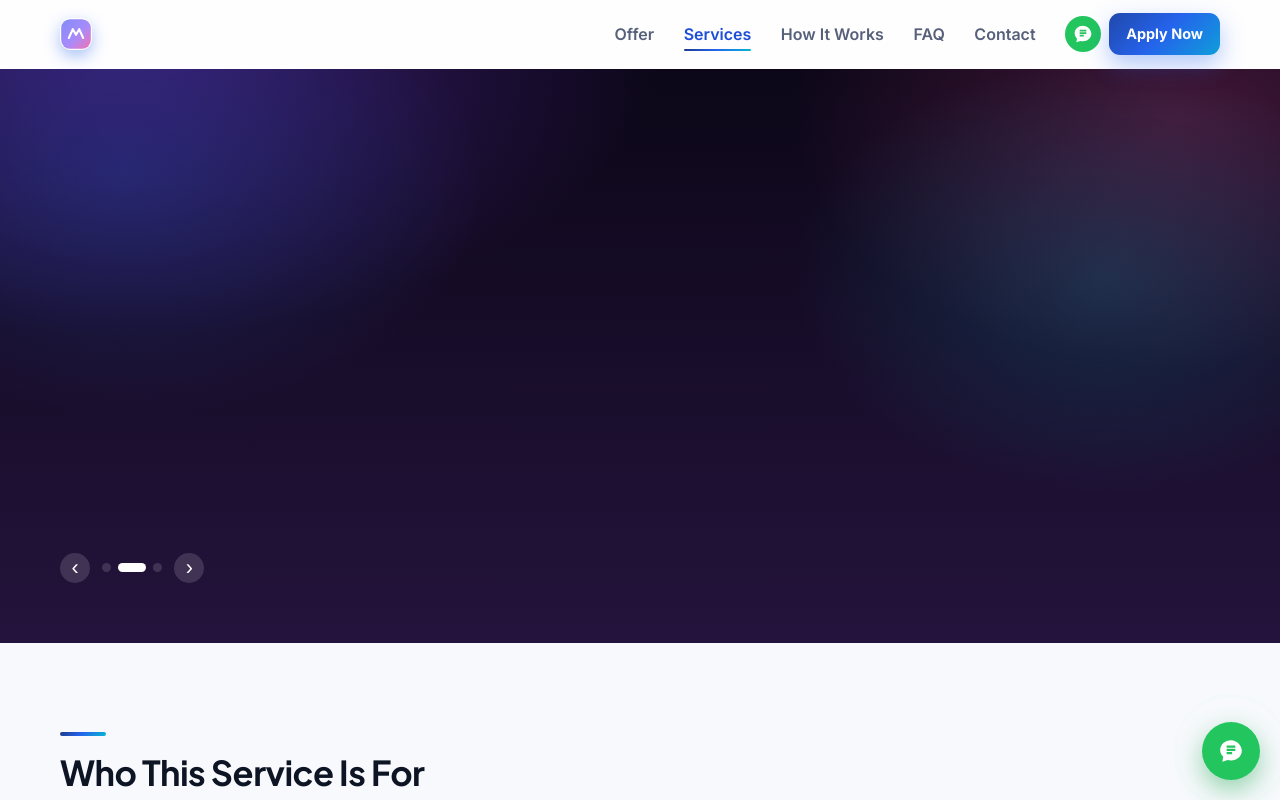
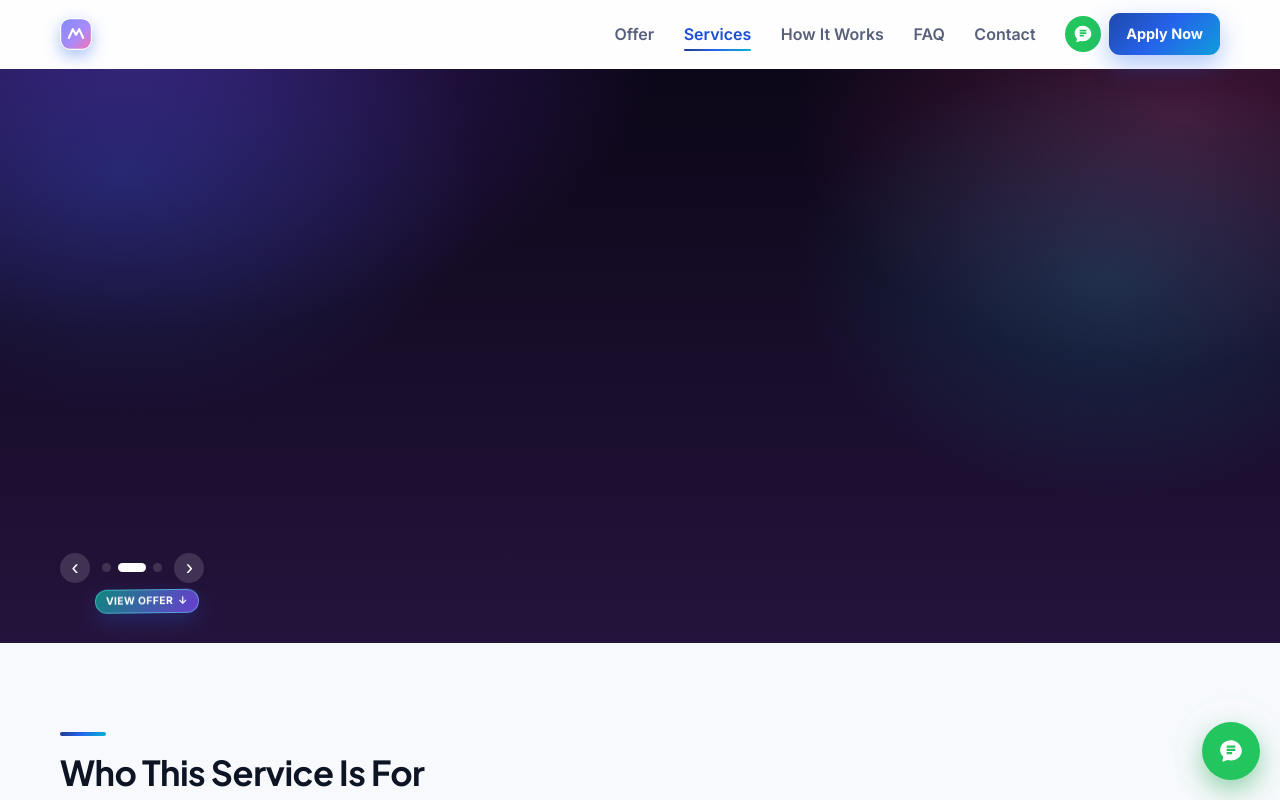
Before and after one commit to manojrashinkar-sys/website-offer, a React (Vite) app in the folder frontend/: page / in a window 1280 px wide. Shown: the top 800 px of the page. Built offline with nearby package versions, Linux system fonts and the light colour scheme; no server answers.

Commit message:
Add animated offer pill to desktop hero

```diff
--- a/frontend/src/styles/offer.css
+++ b/frontend/src/styles/offer.css
@@ -750,6 +750,17 @@ p { margin: 0 0 0.75rem; }
 }
 .menu-toggle:hover { color: var(--color-primary-dark); background: var(--color-primary-soft); transform: translateY(-1px); }
 
+@media (min-width: 901px) {
+  .hero-offer-quick {
+    display: flex; align-items: center; gap: 0.3rem; z-index: 4;
+    width: max-content; margin: 0; position: absolute;
+    left: 0; bottom: -2rem;
+    animation:
+      promo-quick-walk 6.5s ease-in-out infinite,
+      gradient-shift 5s ease infinite;
+  }
+}
+
 @media (max-width: 900px) {
   .offer-header { display: none; }
   .hero-inner { grid-template-columns: 1fr; gap: 2.5rem; }
```
